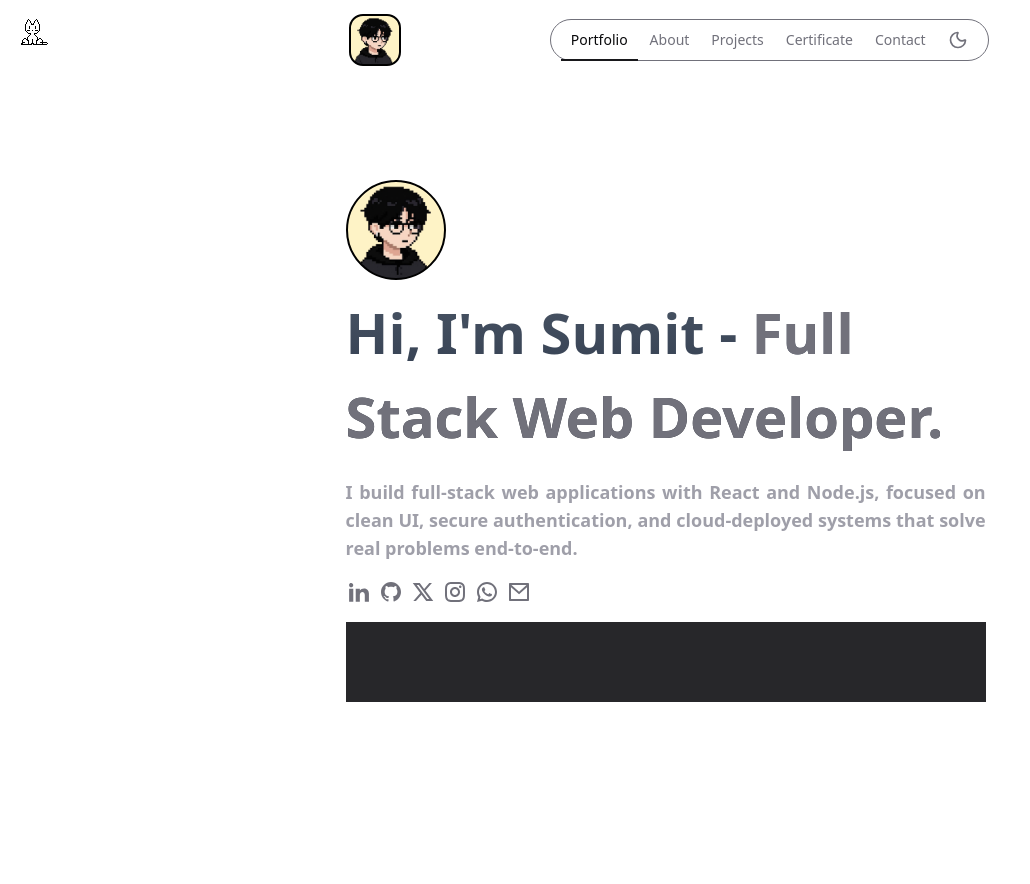
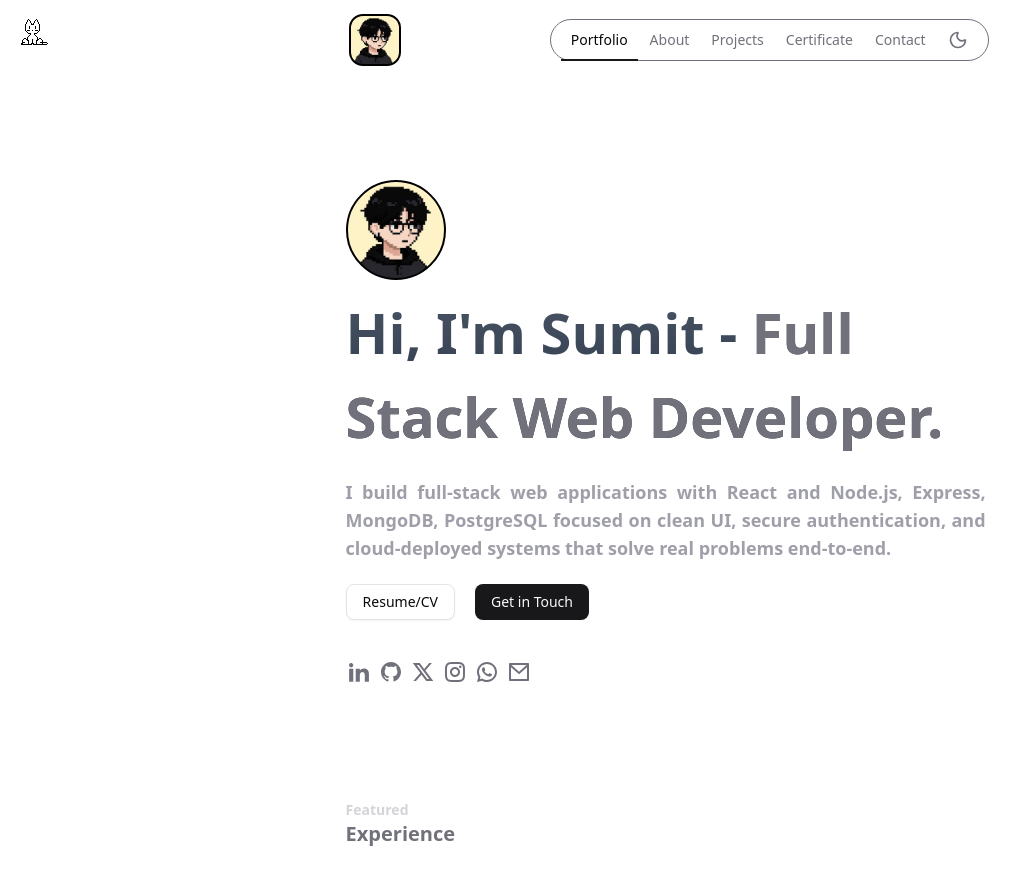
Before and after one commit to Sumitr995/Portfolio, a React (Vite) app: page / in a window 1280 px wide. Shown: the top 884 px of the page, without its empty margins (0-1030 px from the left). Built offline with nearby package versions, Linux system fonts and the light colour scheme.

Commit message:
Minor Changes

```diff
--- a/package.json
+++ b/package.json
@@ -15,6 +15,7 @@
     "@fortawesome/free-regular-svg-icons": "^7.1.0",
     "@fortawesome/free-solid-svg-icons": "^7.1.0",
     "@fortawesome/react-fontawesome": "^3.1.1",
+    "@radix-ui/react-accordion": "^1.2.12",
     "@radix-ui/react-slot": "^1.2.4",
     "@tailwindcss/vite": "^4.1.18",
     "class-variance-authority": "^0.7.1",
--- /dev/null
+++ b/src/Data/Data.json
@@ -0,0 +1,7 @@
+[
+    {
+        "name": "Sumit Rathod",
+        "role": "Full Stack Developer",
+        "description": "I am a passionate Full Stack Developer with expertise in building dynamic and responsive web applications. Skilled in both front-end and back-end technologies, I thrive on creating seamless user experiences and efficient server-side solutions."
+    }
+]
--- /dev/null
+++ b/src/components/mycompo/HomeCompo/HomeButtons.jsx
@@ -0,0 +1,17 @@
+import React from 'react'
+import { Button } from '@/components/ui/button';
+
+const HomeButtons = () => {
+    return (
+        <div className='h-20 w-full  flex items-center gap-5'>
+            <a target='_blank' href="https://drive.google.com/file/d/1TiDmNqPEqOaeepcT_X5jhE96M3wsCSS5/view">
+                <Button className={"cursor-pointer"} variant="outline">Resume/CV</Button>
+            </a>
+            <a href="https://wa.link/jh5buz" target='_blank'>
+                <Button className={"cursor-pointer"} variant="default">Get in Touch</Button>
+            </a>
+        </div>
+    )
+}
+
+export default HomeButtons
--- a/src/components/mycompo/HomeCompo/HomeHeading.jsx
+++ b/src/components/mycompo/HomeCompo/HomeHeading.jsx
@@ -10,7 +10,7 @@ const HomeHeading = () => {
                 <span className='text-zinc-500' >Full Stack Web Developer.</span>
             </h1>
             <p className='text-lg font-semibold text-justify text-zinc-400 dark:text-zinc-300 mt-5'>
-                I build full-stack web applications with React and Node.js, focused on clean UI, secure authentication, and cloud-deployed systems that solve real problems end-to-end.</p>
+                I build full-stack web applications with React and Node.js, Express, MongoDB, PostgreSQL focused on clean UI, secure authentication, and cloud-deployed systems that solve real problems end-to-end.</p>
         </div>
 
     )
--- /dev/null
+++ b/src/components/ui/accordion.jsx
@@ -0,0 +1,62 @@
+import * as React from "react"
+import * as AccordionPrimitive from "@radix-ui/react-accordion"
+import { ChevronDownIcon } from "lucide-react"
+
+import { cn } from "@/lib/utils"
+
+function Accordion({
+  ...props
+}) {
+  return <AccordionPrimitive.Root data-slot="accordion" {...props} />;
+}
+
+function AccordionItem({
+  className,
+  ...props
+}) {
+  return (
+    <AccordionPrimitive.Item
+      data-slot="accordion-item"
+      className={cn("border-b last:border-b-0", className)}
+      {...props} />
+  );
+}
+
+function AccordionTrigger({
+  className,
+  children,
+  ...props
+}) {
+  return (
+    <AccordionPrimitive.Header className="flex">
+      <AccordionPrimitive.Trigger
+        data-slot="accordion-trigger"
+        className={cn(
+          "focus-visible:border-ring focus-visible:ring-ring/50 flex flex-1 items-start justify-between gap-4 rounded-md py-4 text-left text-sm font-medium transition-all outline-none hover:underline focus-visible:ring-[3px] disabled:pointer-events-none disabled:opacity-50 [&[data-state=open]>svg]:rotate-180",
+          className
+        )}
+        {...props}>
+        {children}
+        <ChevronDownIcon
+          className="text-muted-foreground pointer-events-none size-4 shrink-0 translate-y-0.5 transition-transform duration-200" />
+      </AccordionPrimitive.Trigger>
+    </AccordionPrimitive.Header>
+  );
+}
+
+function AccordionContent({
+  className,
+  children,
+  ...props
+}) {
+  return (
+    <AccordionPrimitive.Content
+      data-slot="accordion-content"
+      className="data-[state=closed]:animate-accordion-up data-[state=open]:animate-accordion-down overflow-hidden text-sm"
+      {...props}>
+      <div className={cn("pt-0 pb-4", className)}>{children}</div>
+    </AccordionPrimitive.Content>
+  );
+}
+
+export { Accordion, AccordionItem, AccordionTrigger, AccordionContent }
--- a/src/pages/Home.jsx
+++ b/src/pages/Home.jsx
@@ -1,20 +1,31 @@
 import HomeHeading from '@/components/mycompo/HomeCompo/HomeHeading'
 import HomeProfile from '@/components/mycompo/HomeCompo/HomeProfile'
 import HomeLinks from "../components/mycompo/HomeCompo/HomeLinks";
+import HomeButtons from '@/components/mycompo/HomeCompo/HomeButtons'
 import React from 'react'
+import { Button } from '@/components/ui/button';
+import Data from '@/Data/Data.json'
 
 const Home = () => {
+
+  console.log(Data);
+
+
   return (
-    <div className=' h-[300vh] flex  '>
-      <div className='ml-[27vw] w-1/2 h-[90vh]' >
+    <div className='flex flex-col '>
+      <div className=' ml-[27vw] w-1/2 h-[90vh]' >
         <HomeProfile />
         <HomeHeading />
+        <HomeButtons />
         <HomeLinks />
-        <div className='h-20 w-full bg-zinc-800'>
 
-        </div>
       </div>
+      <div className='h-[80vh] w-1/2 ml-[27vw]  '>
+      <div className='text-sm font-semibold dark:text-zinc-700 text-zinc-300'>Featured</div>
+      <div className='text-zinc-500 font-bold text-xl '>Experience</div>
 
+
+      </div>
     </div>
 
   )
```
Also changed, not shown: 1 other file (tests, documents, lock files or other folders).
